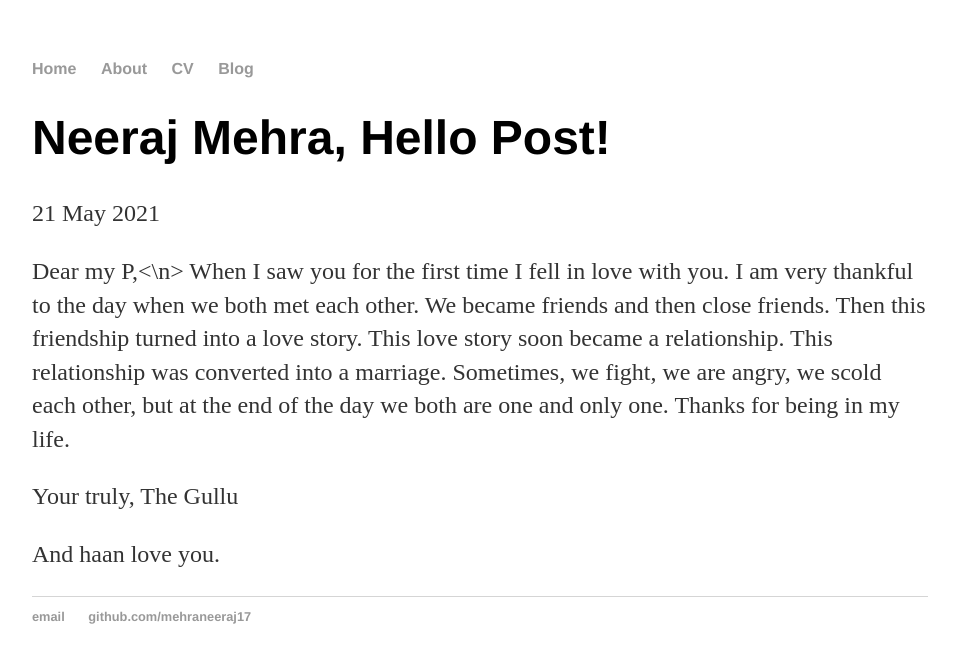
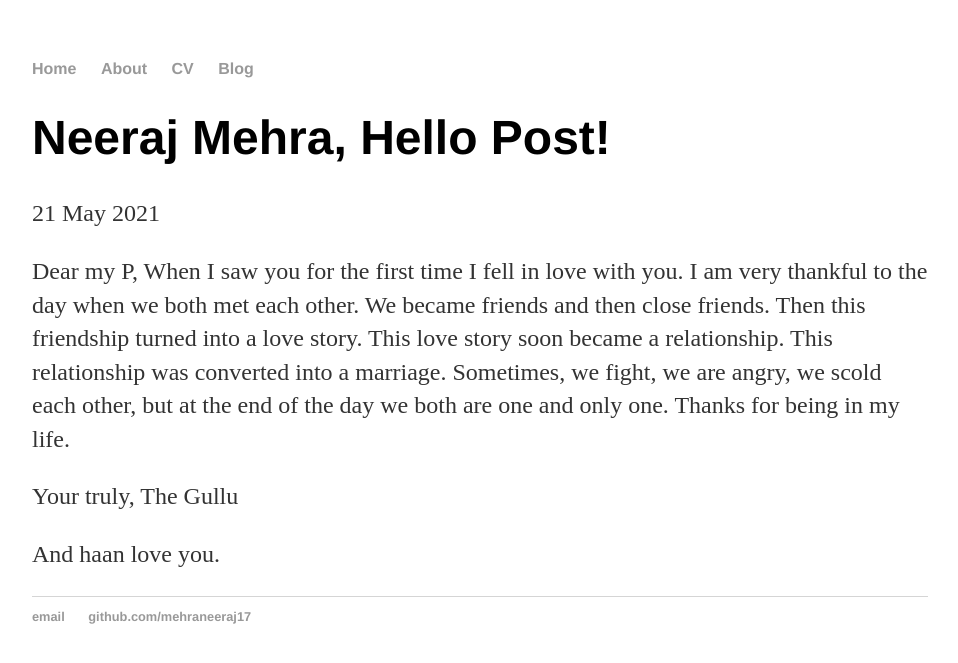
Before and after one commit to mehraneeraj17/mehraneeraj1703.github.io, a Jekyll site: the page built from _posts/2021-05-21-neeraj-first-post.md, in a window 1280 px wide. Shown: the top 663 px of the page, without its empty margins (160-1118 px from the left). Built offline with Jekyll 4.4.1, drawn with Linux system fonts in a browser that asks for light colours.

Commit message:
Remove enter

```diff
--- a/_posts/2021-05-21-neeraj-first-post.md
+++ b/_posts/2021-05-21-neeraj-first-post.md
@@ -4,7 +4,7 @@ title: "Neeraj Mehra, Hello Post!"
 date: 2021-05-21
 ---
 
-Dear my P,<\n>
+Dear my P,
 When I saw you for the first time I fell in love with you.
 I am very thankful to the day when we both met each other.
 We became friends and then close friends.
```
